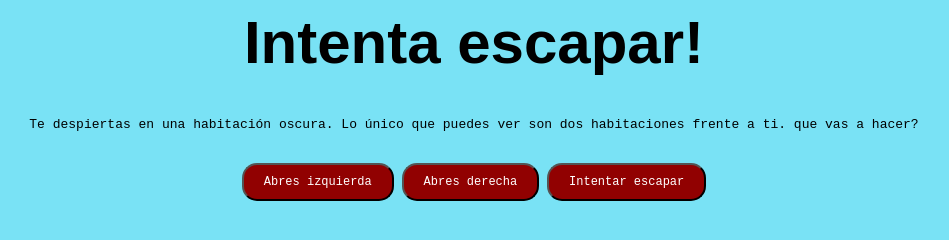
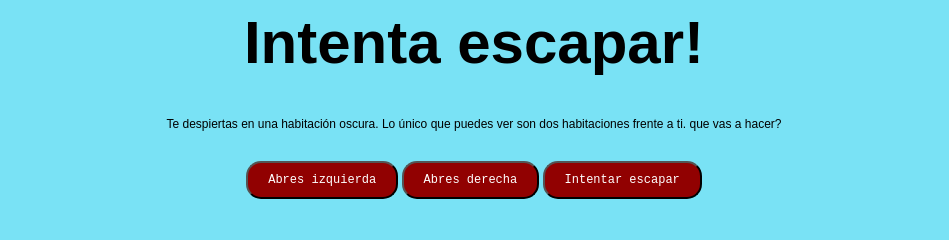
Before and after one commit to Ethan1954/Adivina-la-salida, a plain HTML site: page index.html in a window 1280 px wide. Shown: the whole page, without its empty margins (166-1115 px from the left). Drawn offline with Linux system fonts and the light colour scheme; a script that the page names is missing.

Commit message:
Update style.css

```diff
--- a/style.css
+++ b/style.css
@@ -4,7 +4,8 @@ h1{
 }
 
 div{
-    font-family: monospace;
+    font-family: fantasy;
+    font-size: 12px;
     text-align: center;
 }
 
```
